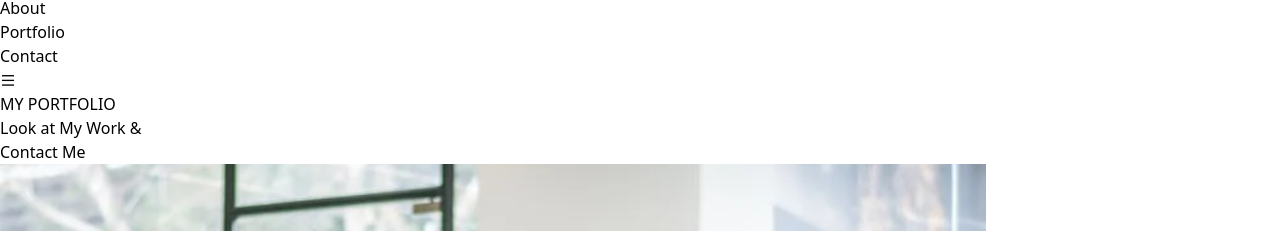
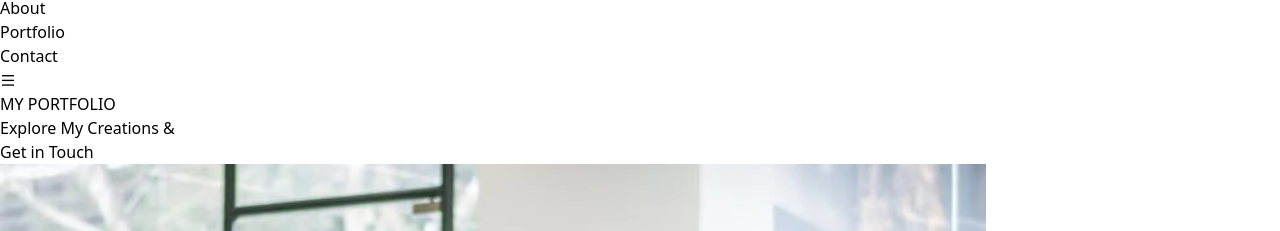
Before and after one commit to Tanishq-0308/my_Portfolio, a React (Vite) app: page /portfolio in a window 1280 px wide. Shown: the part 1132-1363 px from the top of the page. Built offline with nearby package versions, Linux system fonts and the light colour scheme.

Commit message:
portfolio section

```diff
--- a/src/components/Portfolio/Portfolio.jsx
+++ b/src/components/Portfolio/Portfolio.jsx
@@ -32,9 +32,9 @@ function Portfolio() {
         <h1 className="text-gray-600 text-3xl font-semibold">MY PORTFOLIO</h1>
         <h1 className="text-white text-5xl mt-2">
           {" "}
-          Look at My Work & <br />
+          Explore My Creations & <br />
           <Link to="/Contact">
-            <span className="mt-3 block text-[#4bff33] hover:text-[#167e08]">Contact Me</span>
+            <span className="mt-3 block text-[#4bff33] hover:text-[#167e08]">Get in Touch</span>
           </Link>
         </h1>
         <div className="grid grid-cols-2 place-items-center gap-x-12 gap-y-16 mt-16 mx-8 max-[550px]:mx-0 p-8 bg-black max-[800px]:grid-cols-1">
```
